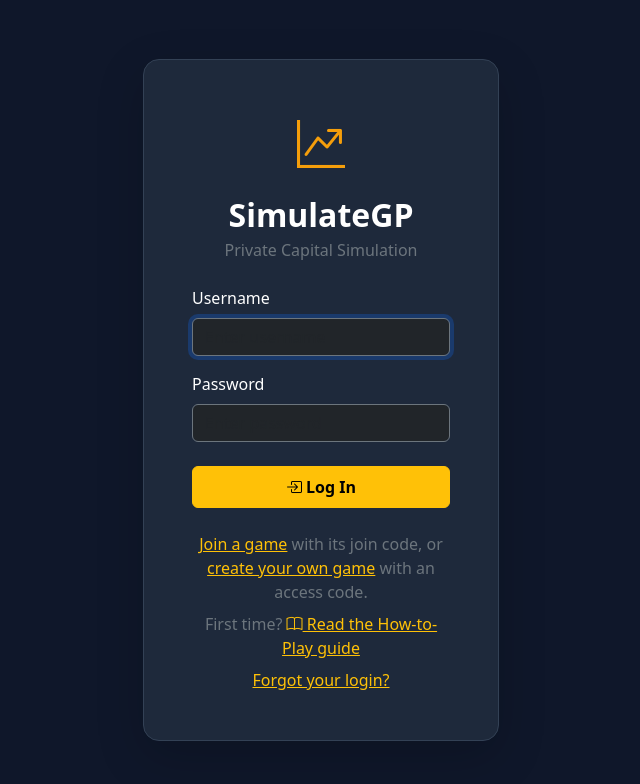
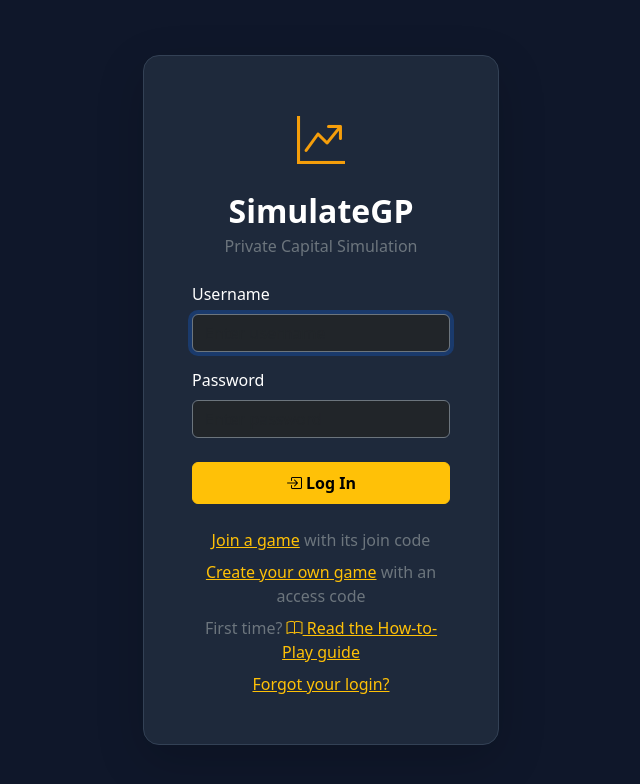
Before and after one commit to 081602/simulategp, a Flask app: page /login in a window 1280 px wide. Shown: the top 784 px of the page, without its empty margins (319-959 px from the left). Run offline with Flask 3, Linux system fonts and the light colour scheme; some libraries are stand-ins or nearby versions.

Commit message:
Login page: give "Create your own game" its own line
Co-Authored-By: Claude Fable 5 <noreply@anthropic.com>

```diff
--- a/templates/login.html
+++ b/templates/login.html
@@ -44,9 +44,11 @@
         </form>
         <p class="mt-4 text-secondary mb-2">
           <a href="{{ url_for('join_game') }}" class="text-warning">Join a game</a>
-          with its join code, or
-          <a href="{{ url_for('create_game_self_service') }}" class="text-warning">create your own game</a>
-          with an access code.
+          with its join code
+        </p>
+        <p class="text-secondary mb-2">
+          <a href="{{ url_for('create_game_self_service') }}" class="text-warning">Create your own game</a>
+          with an access code
         </p>
         <p class="text-secondary mb-2">
           First time? <a href="{{ url_for('guide') }}" class="text-warning"><i class="bi bi-book"></i> Read the How-to-Play guide</a>
```
